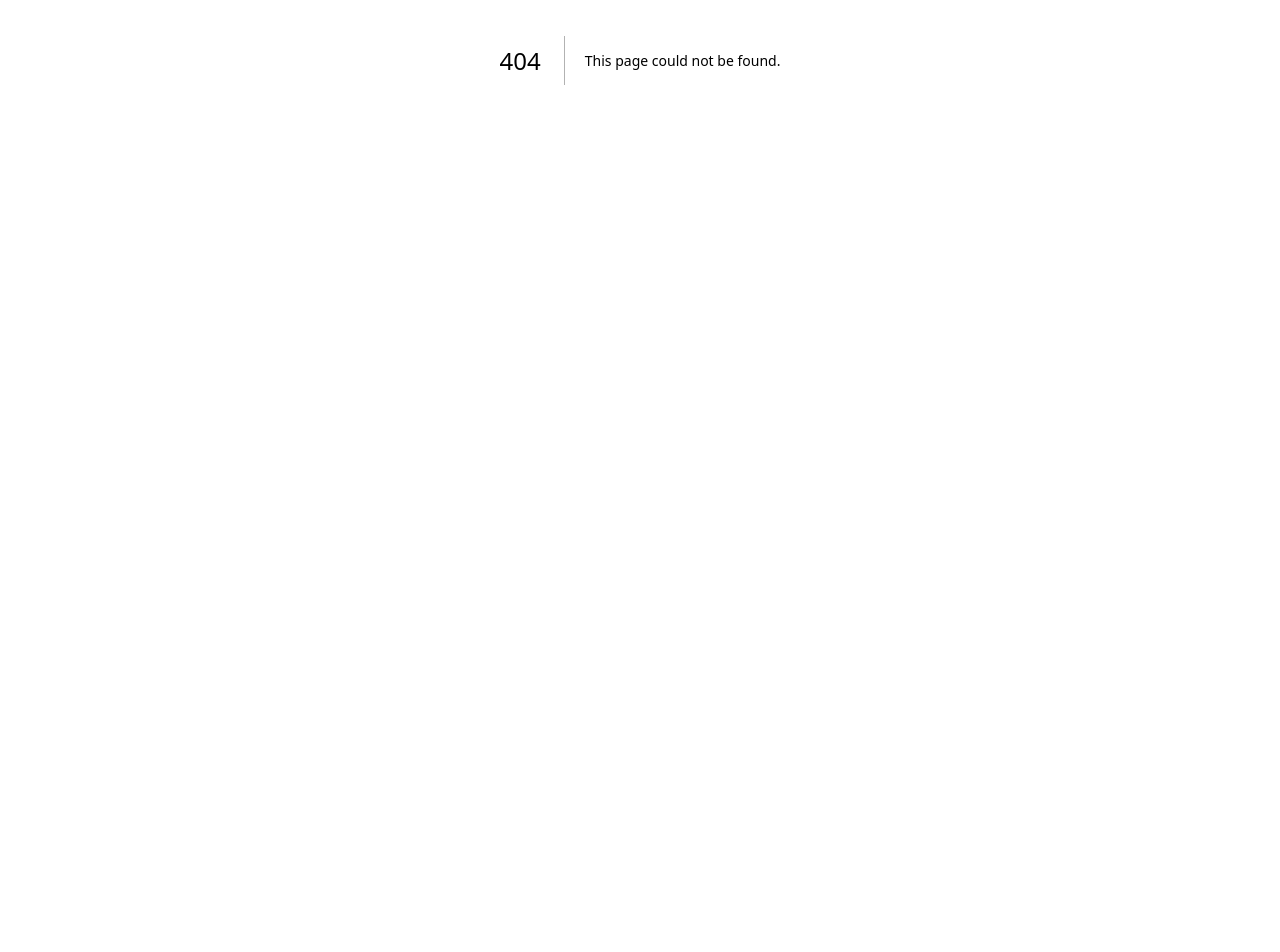
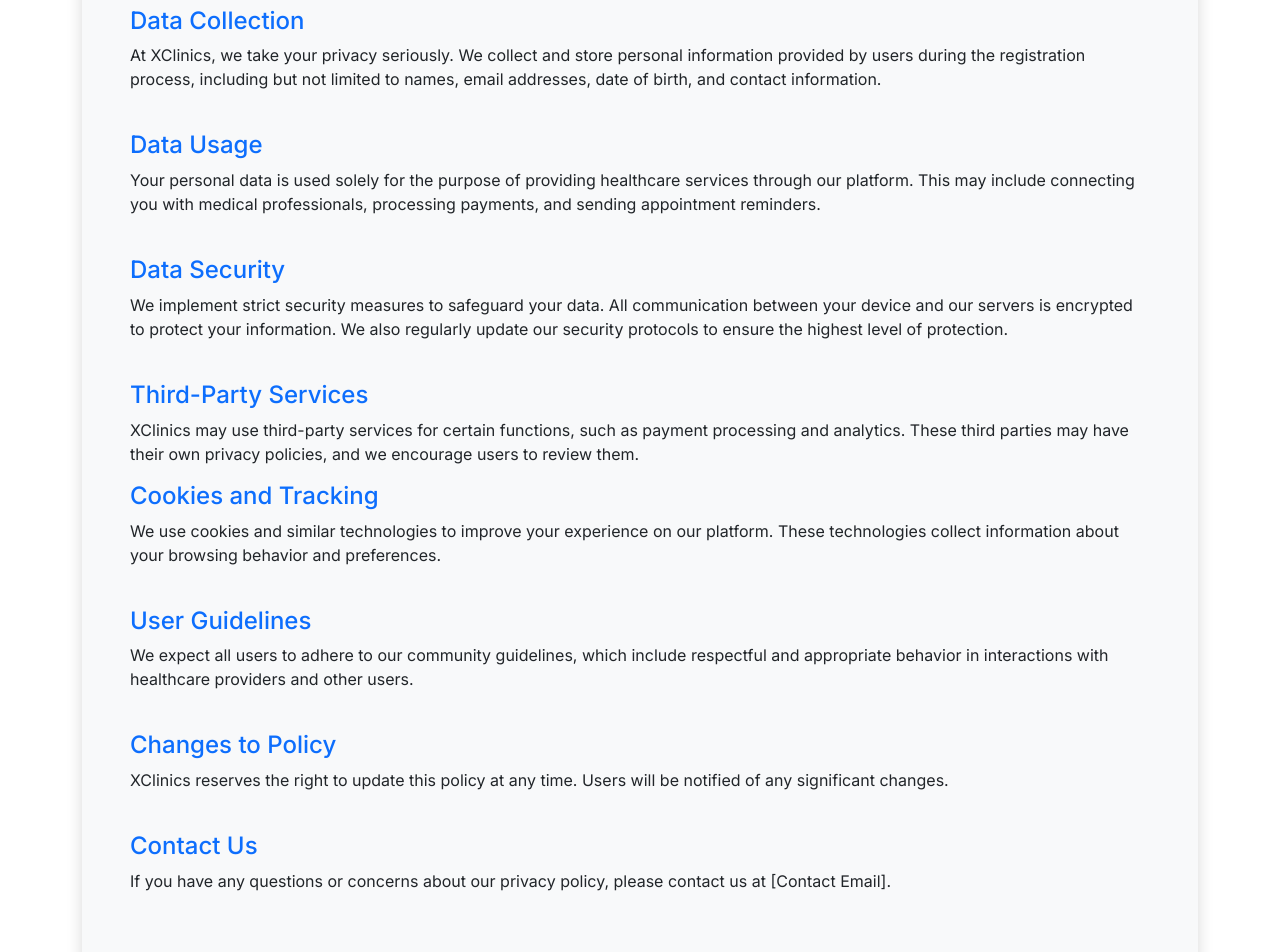
Before and after one commit to yassinfayed/ay-haga-Clinic, a Next.js app in the folder frontend/: page /policy in a window 1280 px wide. Before the commit this address had no page. Shown: the part 340-1292 px from the top of the page. Before the commit the page ends 800 px from the top, so only its background shows below. Built offline with nearby package versions, Linux system fonts and the light colour scheme.

Commit message:
Policy page done

```diff
--- a/frontend/components/Navbar.js
+++ b/frontend/components/Navbar.js
@@ -15,7 +15,7 @@
         <div className="logo"></div>
         <h1>
         <a className="navbar-brand" href="/">
-            Clinic
+        XClinics
         </a>
         </h1>
           <button
--- /dev/null
+++ b/frontend/src/app/policy/page.js
@@ -0,0 +1,85 @@
+import React from 'react';
+import Navbar from '../../../components/Navbar';
+import Footer from '../../../components/Footer';
+
+const PolicyPage = () => {
+  return (
+    <div className='w-100'>
+      <Navbar />
+      <div className="page-div container justify-content-center align-items-center m-5 mx-auto">
+        <h1 className="text-primary text-center"><strong>Company Policy</strong></h1>
+        <h3 className='text-center'>XClinic Clinics</h3>
+        <div className='d-flex justify-content-center align-items-center'><hr className='w-50'/></div>
+        <div className="card bg-light rounded shadow p-5 m-5 border-0 align-self-center mx-auto">
+        <h4 className='text-primary'>Data Collection</h4>
+        <p>
+          At XClinics, we take your privacy seriously. We collect and store personal information
+          provided by users during the registration process, including but not limited to names, email
+          addresses, date of birth, and contact information.
+        </p>
+        <br />
+
+        <h4 className='text-primary'>Data Usage</h4>
+        <p>
+          Your personal data is used solely for the purpose of providing healthcare services through
+          our platform. This may include connecting you with medical professionals, processing payments,
+          and sending appointment reminders.
+        </p>
+        <br />
+
+        <h4 className='text-primary'>Data Security</h4>
+        <p>
+          We implement strict security measures to safeguard your data. All communication between your
+          device and our servers is encrypted to protect your information. We also regularly update our
+          security protocols to ensure the highest level of protection.
+        </p>
+        <br />
+
+        <h4 className='text-primary'>Third-Party Services</h4>
+        <p>
+            XClinics may use third-party services for certain functions, such as payment processing
+          and analytics. These third parties may have their own privacy policies, and we encourage
+          users to review them.
+        </p>
+
+        <h4 className='text-primary'>Cookies and Tracking</h4>
+        <p>
+          We use cookies and similar technologies to improve your experience on our platform. These
+          technologies collect information about your browsing behavior and preferences.
+        </p>
+        <br />
+
+        <h4 className='text-primary'>User Guidelines</h4>
+        <p>
+          We expect all users to adhere to our community guidelines, which include respectful and
+          appropriate behavior in interactions with healthcare providers and other users.
+        </p>
+        <br />
+
+        <h4 className='text-primary'>Changes to Policy</h4>
+        <p>
+            XClinics reserves the right to update this policy at any time. Users will be notified of
+          any significant changes.
+        </p>
+        <br />
+
+        <h4 className='text-primary'>Contact Us</h4>
+        <p>
+          If you have any questions or concerns about our privacy policy, please contact us at
+          [Contact Email].
+        </p>
+        <br />
+
+        <p className='text-center mt-5 text-primary'>
+          <strong>
+          This policy was last updated October 2023.
+          </strong>
+        </p>
+        </div>
+      </div>
+      <Footer />
+    </div>
+  );
+};
+
+export default PolicyPage;
```
